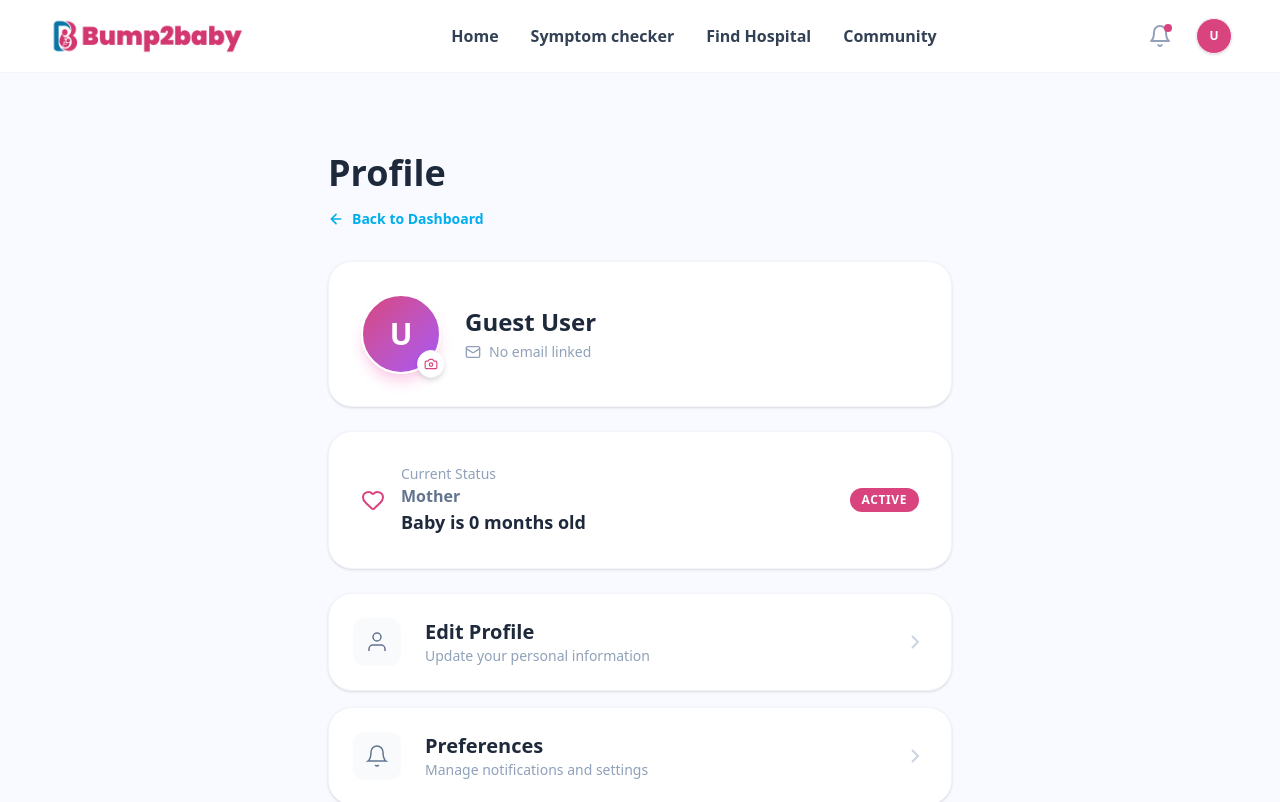
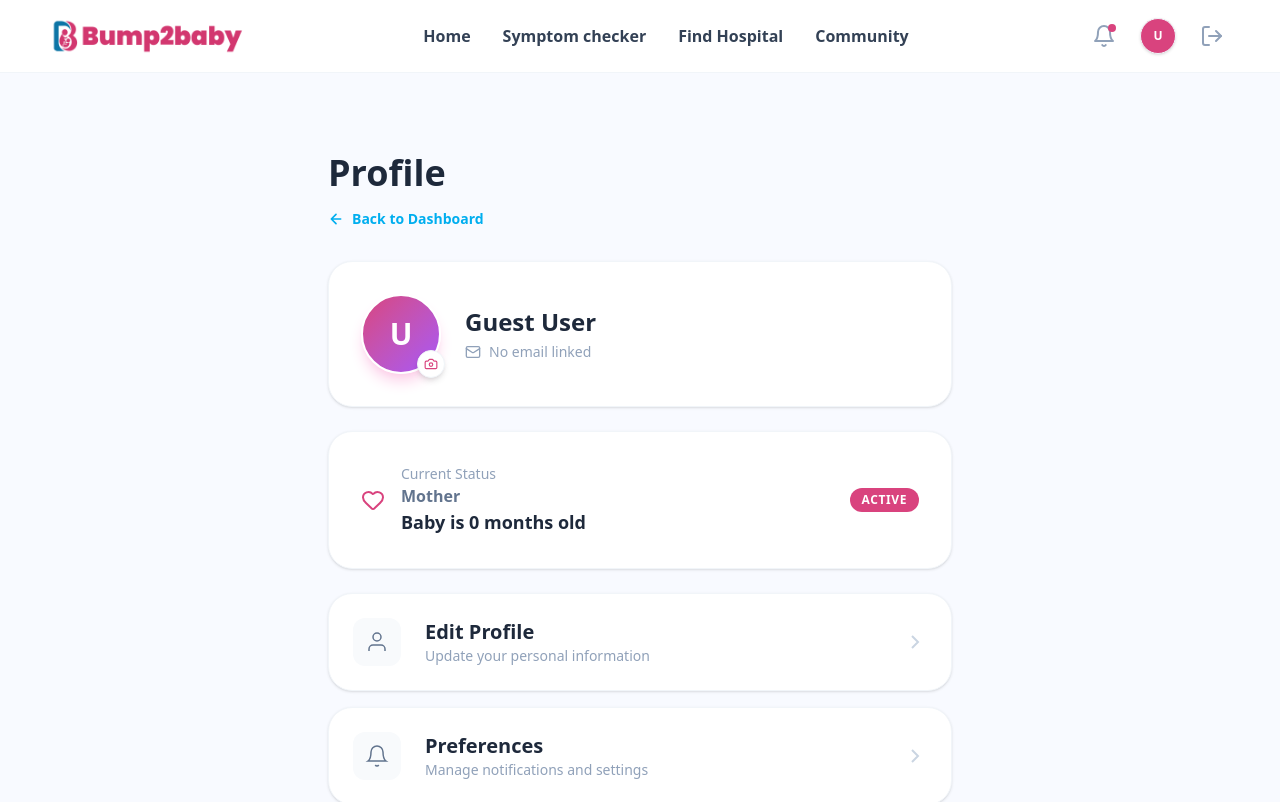
Before and after one commit to chikamso-cmd/Bump2Baby, a React (Vite) app: page /profile in a window 1280 px wide. Shown: the top 802 px of the page. Built offline with nearby package versions, Linux system fonts and the light colour scheme.

Commit message:
fix: redirect account actions logout to login page

```diff
--- a/src/dashboard/components/DashboardHeader.jsx
+++ b/src/dashboard/components/DashboardHeader.jsx
@@ -1,15 +1,26 @@
 import React from "react";
 import { Bell, LogOut, User } from "lucide-react";
 import logo from "../../assets/Logo.png";
-import { Link } from "react-router-dom";
+import { Link, useNavigate } from "react-router-dom"; // Added useNavigate
 
 // ADDED: 'user' prop here to receive data from MainRender
 const Header = ({ onNavigate, activeView, user }) => {
+  const navigate = useNavigate(); // Initialize navigation
 
   // Logic to get initials if there is no profile picture
   const initials = user?.name
     ? user.name.split(" ").map(n => n[0]).join("")
     : "M";
+
+  // ADDED: Logout Logic
+  const handleLogout = () => {
+    // 1. Clear session data
+    localStorage.removeItem('bump2baby_user');
+    localStorage.removeItem('bump2baby_onboarded');
+
+    // 2. Redirect to login page
+    navigate('/login');
+  };
 
   return (
     <header className="bg-white border-b border-gray-100 px-4 md:px-8 py-4 flex items-center justify-between sticky top-0 z-50">
@@ -99,7 +110,12 @@ const Header = ({ onNavigate, activeView, user }) => {
           </button>
         </Link>
 
-        <button className="p-2 text-gray-500 hover:bg-gray-100 rounded-full">
+        {/* UPDATED: Logout Button now has the onClick handler */}
+        <button
+          onClick={handleLogout}
+          className="p-2 text-gray-500 hover:text-red-500 hover:bg-gray-100 rounded-full transition-colors"
+          title="Logout"
+        >
           <LogOut className="w-5 h-5" />
         </button>
       </div>
--- a/src/profile/Profile.jsx
+++ b/src/profile/Profile.jsx
@@ -13,34 +13,30 @@ const Profile = () => {
   const [showToast, setShowToast] = useState(false);
   const navigate = useNavigate();
 
-  // UPDATE: Logic to find the email even if keys are slightly different
+  // Initialize state directly from localStorage to prevent "Sarah Martinez" from appearing
   const [user, setUser] = useState(() => {
     const savedData = localStorage.getItem('bump2baby_user');
-
-    // DEBUG LOG: Remove this once fixed
-    console.log("Raw Storage Data:", savedData);
-
     if (savedData) {
       try {
         const parsed = JSON.parse(savedData);
         return {
           ...parsed,
-          // Fallback logic for name and email keys
-          name: parsed.name || parsed.fullName || "User",
-          email: parsed.email || parsed.userEmail || parsed.emailAddress || "",
+          name: parsed.name || "User",
+          email: parsed.email || "", // Uses the key we fixed in Steps.jsx
           profilePic: parsed.profilePic || null,
           status: parsed.status || {
-            type: parsed.isPregnancy === false ? "Mother" : "Pregnant",
-            stage: parsed.pregnancyWeek ? `Week ${parsed.pregnancyWeek}` : "Getting started"
+            type: parsed.role === 'pregnant' ? "Pregnant" : "Parent",
+            stage: parsed.pregnancyWeek ? `Week ${parsed.pregnancyWeek}` : "Active"
           }
         };
       } catch (e) {
-        console.error("Parsing error", e);
+        console.error("Error parsing user data", e);
       }
     }
     return { name: "", email: "", profilePic: null, status: { type: "", stage: "" } };
   });
 
+  // Keep state in sync with local storage
   useEffect(() => {
     const syncUser = () => {
       const savedData = localStorage.getItem('bump2baby_user');
@@ -48,8 +44,6 @@ const Profile = () => {
         setUser(JSON.parse(savedData));
       }
     };
-
-    syncUser();
     window.addEventListener('storage', syncUser);
     return () => window.removeEventListener('storage', syncUser);
   }, []);
@@ -60,17 +54,14 @@ const Profile = () => {
     reminders: true,
   });
 
-  const handleNavigate = useCallback(
-    (page) => {
+  const handleNavigate = useCallback((page) => {
     if (page === "dashboard") {
       navigate("/app");
     } else {
       setCurrentPage(page);
     }
     window.scrollTo({ top: 0, behavior: "smooth" });
-    },
-    [navigate]
-  );
+  }, [navigate]);
 
   const handleImageUpload = useCallback((imageData) => {
     setUser(prev => {
@@ -92,15 +83,16 @@ const Profile = () => {
   }, []);
 
   const handleUpdatePreference = useCallback((key) => {
-    setNotifications((prev) => ({
-      ...prev,
-      [key]: !prev[key],
-    }));
+    setNotifications((prev) => ({ ...prev, [key]: !prev[key] }));
   }, []);
 
+  // UPDATED: Logout logic to redirect to Login page
   const handleLogout = () => {
+    // Clear all user session data
     localStorage.removeItem('bump2baby_user');
     localStorage.removeItem('bump2baby_onboarded');
+
+    // Redirect to the /login route as defined in your App.jsx
     navigate('/login');
   };
 
@@ -133,7 +125,6 @@ const Profile = () => {
           onClose={() => setShowToast(false)}
         />
       )}
-
       <BottomNav />
     </div>
   );
--- a/src/profile/components/AccountsAction.jsx
+++ b/src/profile/components/AccountsAction.jsx
@@ -11,7 +11,7 @@ const AccountActions = ({ onBack }) => {
     localStorage.removeItem('bump2baby_onboarded');
     localStorage.removeItem('bump2baby_user');
     // Using replace: true prevents the user from clicking "back" into the app
-    navigate('/', { replace: true });
+    navigate('/login', { replace: true });
   };
 
   return (
--- a/src/profile/components/Header.jsx
+++ b/src/profile/components/Header.jsx
@@ -1,13 +1,24 @@
 import React from 'react';
-import { Link } from 'react-router-dom';
+import { Link, useNavigate } from 'react-router-dom'; // Added useNavigate
 import logo from '../../assets/Logo.png';
 
-// Receive 'user' as a prop from the parent (Profile.jsx or MainRender)
 const Header = ({ user }) => {
-  // Generate initials fallback if user object exists but no photo
+  const navigate = useNavigate(); // Initialize navigation
+
+  // Generate initials fallback
   const initials = user?.name
     ? user.name.split(" ").map((n) => n[0]).join("")
     : "U";
+
+  // NEW: Logout Functionality
+  const handleLogout = () => {
+    // 1. Clear session data
+    localStorage.removeItem('bump2baby_user');
+    localStorage.removeItem('bump2baby_onboarded');
+
+    // 2. Redirect to login page
+    navigate('/login');
+  };
 
   return (
     <header className="bg-white border-b border-slate-100 py-4 px-6 md:px-12 sticky top-0 z-50">
@@ -33,7 +44,6 @@ const Header = ({ user }) => {
             <span className="absolute top-2 right-2 w-2 h-2 bg-[#D9437E] rounded-full"></span>
           </button>
 
-          {/* Updated Avatar Section */}
           <Link to="/profile" className="w-9 h-9 bg-[#D9437E] rounded-full flex items-center justify-center text-white overflow-hidden border border-slate-100 shadow-sm transition-transform hover:scale-105">
             {user?.profilePic ? (
               <img
@@ -42,10 +52,31 @@ const Header = ({ user }) => {
                 className="w-full h-full object-cover"
               />
             ) : (
-              /* Fallback to User Icon or Initials if no picture exists */
               <span className="text-xs font-bold uppercase">{initials}</span>
             )}
           </Link>
+
+          {/* NEW: Logout Button (The icon you marked in your screenshot) */}
+          <button
+            onClick={handleLogout}
+            className="p-2 text-slate-400 hover:text-[#D9437E] hover:bg-slate-50 rounded-full transition-colors"
+            title="Logout"
+          >
+            <svg
+              width="24"
+              height="24"
+              viewBox="0 0 24 24"
+              fill="none"
+              stroke="currentColor"
+              strokeWidth="2"
+              strokeLinecap="round"
+              strokeLinejoin="round"
+            >
+              <path d="M9 21H5a2 2 0 0 1-2-2V5a2 2 0 0 1 2-2h4" />
+              <polyline points="16 17 21 12 16 7" />
+              <line x1="21" y1="12" x2="9" y2="12" />
+            </svg>
+          </button>
         </div>
       </div>
     </header>
```
Lines whose indentation alone changed are shown as unchanged.
